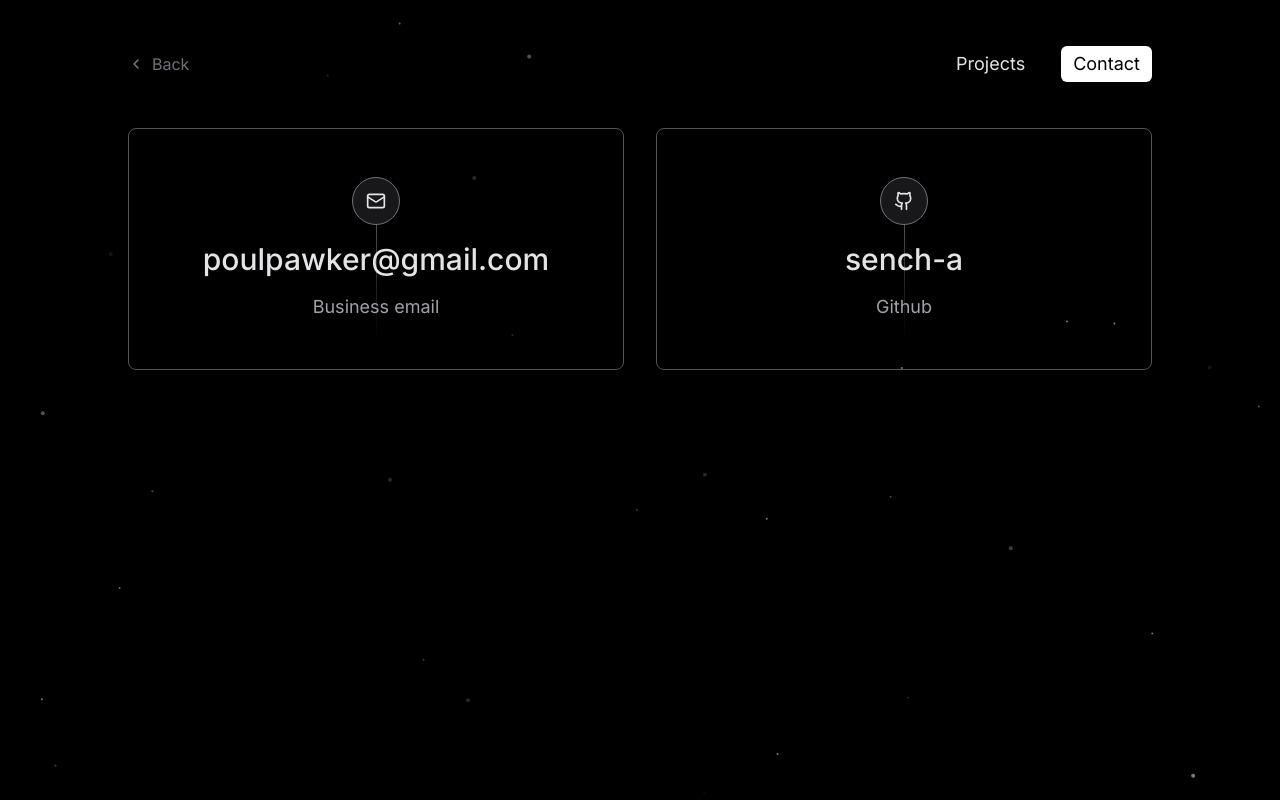
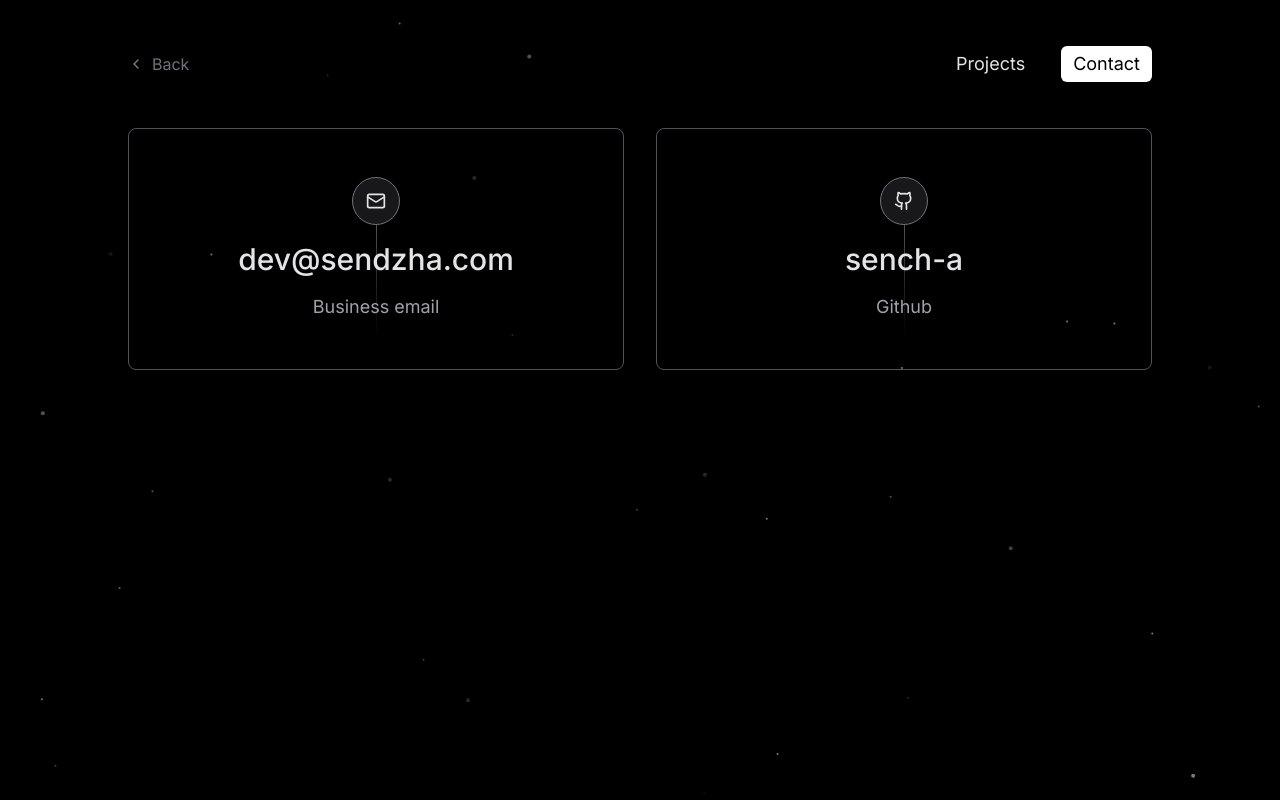
Before and after one commit to sench-a/sendzha.com, a Next.js app: page /contact in a window 1280 px wide. Built offline with nearby package versions, Linux system fonts and the light colour scheme; no server answers.

Commit message:
Config Update

```diff
--- a/src/app/(dashboard)/contact/page.tsx
+++ b/src/app/(dashboard)/contact/page.tsx
@@ -1,5 +1,5 @@
 import { siteConfig } from '@/config/site';
-import { Metadata } from 'next';
+import type { Metadata } from 'next';
 
 export const metadata: Metadata = {
 	title: 'Contact',
@@ -13,8 +13,8 @@
 					{siteConfig.links.map((link, index) => (
 						<a
 							key={index}
-							href={link.href ?? ''}
-							target="_blank"
+							href={link.href}
+							target={link.href ?? 'blank'}
 							className="p-4 sm:p-12 relative flex flex-col items-center gap-4 duration-700 border border-zinc-600 rounded-lg"
 						>
 							{/* GRADIENT LINE */}
@@ -29,13 +29,13 @@
 
 							<div className="z-10 flex flex-col items-center">
 								{/* CONTACT LABEL */}
-								<span className="text-xl sm:text-2xl lg:text-3xl text-zinc-200 group-hover:text-white font-display font-medium duration-500">
+								<h3 className="text-xl sm:text-2xl lg:text-3xl text-zinc-200 group-hover:text-white font-display font-medium duration-500">
 									{link.label}
-								</span>
+								</h3>
 								{/* CONTACT TYPE */}
-								<span className="mt-4 text-sm md:text-md lg:text-lg text-center text-zinc-400 group-hover:text-zinc-200 duration-500">
+								<p className="mt-4 text-sm md:text-md lg:text-lg text-center text-zinc-400 group-hover:text-zinc-200 duration-500">
 									{link.role}
-								</span>
+								</p>
 							</div>
 						</a>
 					))}
--- a/src/app/(dashboard)/layout.tsx
+++ b/src/app/(dashboard)/layout.tsx
@@ -1,6 +1,6 @@
 import '@/style/globals.css';
+import { Nav } from '@/components/nav';
 import { BackButton } from '@/components/back-button';
-import { Nav } from '@/components/nav';
 
 interface DashboardLayoutProps {
 	children: React.ReactNode;
--- a/src/app/(dashboard)/projects/page.tsx
+++ b/src/app/(dashboard)/projects/page.tsx
@@ -1,6 +1,5 @@
+import type { Metadata } from 'next';
 import { siteConfig } from '@/config/site';
-import { Metadata } from 'next';
-import { Link } from 'lucide-react';
 import { ProjectCard } from '@/components/project-card';
 
 export const metadata: Metadata = {
--- a/src/app/(landing)/page.tsx
+++ b/src/app/(landing)/page.tsx
@@ -4,13 +4,11 @@
 import { pretendard } from '@/public/fonts/fonts';
 import { cn } from '@/lib/cn';
 
-export const runtime = 'edge';
-
 export default function HomePage() {
 	return (
-		<main className={cn('h-screen', pretendard.className)}>
+		<main className="h-screen">
 			<section className="flex flex-col h-screen w-screen px-6 items-center justify-center">
-				<div className="text-center">
+				<div className={cn('text-center', pretendard.className)}>
 					<div className="h-px animate-glow animate-fade-left bg-gradient-to-r from-zinc-300/0 via-zinc-300/50 to-zinc-300/0" />
 					<h1 className="font-extrabold text-7xl sm:text-8xl lg:text-9xl animate-title text-edge-outline text-transparent bg-clip-text bg-gradient-to-r from-zinc-300 via-white to-zinc-300 whitespace-nowrap">
 						{siteConfig.name}
@@ -20,12 +18,17 @@
 						<ReactWrapBalancer>{siteConfig.description}</ReactWrapBalancer>
 					</p>
 
-					<nav className="mt-8 flex flex-col items-center gap-4 animate-fade-in">
+					<nav
+						className={cn(
+							'mt-8 flex flex-col items-center gap-4 animate-fade-in',
+							pretendard.className,
+						)}
+					>
 						{siteConfig.mainNav.map((nav, index) => (
 							<Link
 								key={index}
 								href={nav.route}
-								className="w-full py-2.5 text-xl lg:text-2xl first:bg-white first:hover:bg-muted first:text-black first:hover:text-black text-zinc-300 hover:text-white border border-white font-semibold rounded-lg duration-500"
+								className="w-full py-2.5 text-xl lg:text-2xl first:bg-white first:hover:bg-white/90 first:text-black first:hover:text-black text-white hover:text-zinc-300 border border-white hover:border-zinc-300 font-semibold rounded-lg duration-500"
 							>
 								{nav.title}
 							</Link>
--- a/src/app/robots.ts
+++ b/src/app/robots.ts
@@ -1,5 +1,5 @@
+import type { MetadataRoute } from 'next';
 import { siteConfig } from '@/config/site';
-import { MetadataRoute } from 'next';
 
 export default function robots(): MetadataRoute.Robots {
 	return {
--- a/src/app/sitemap.ts
+++ b/src/app/sitemap.ts
@@ -1,5 +1,5 @@
+import type { MetadataRoute } from 'next';
 import { siteConfig } from '@/config/site';
-import { MetadataRoute } from 'next';
 
 export default function sitemap(): MetadataRoute.Sitemap {
 	const home = {
--- a/src/config/site.tsx
+++ b/src/config/site.tsx
@@ -19,7 +19,7 @@
 		{
 			icon: <Mail size={20} />,
 			role: 'Business email',
-			label: 'poulpawker@gmail.com',
+			label: 'dev@sendzha.com',
 		},
 		{
 			icon: <Github size={20} />,
```
